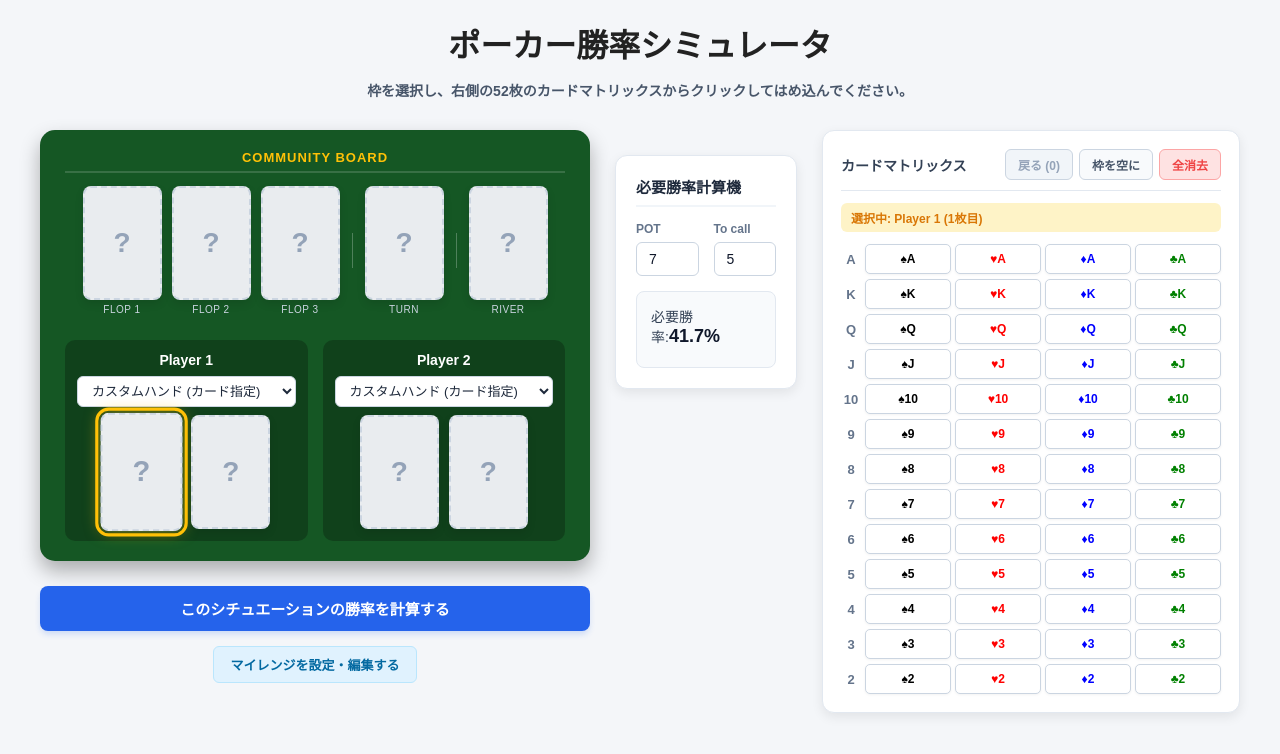
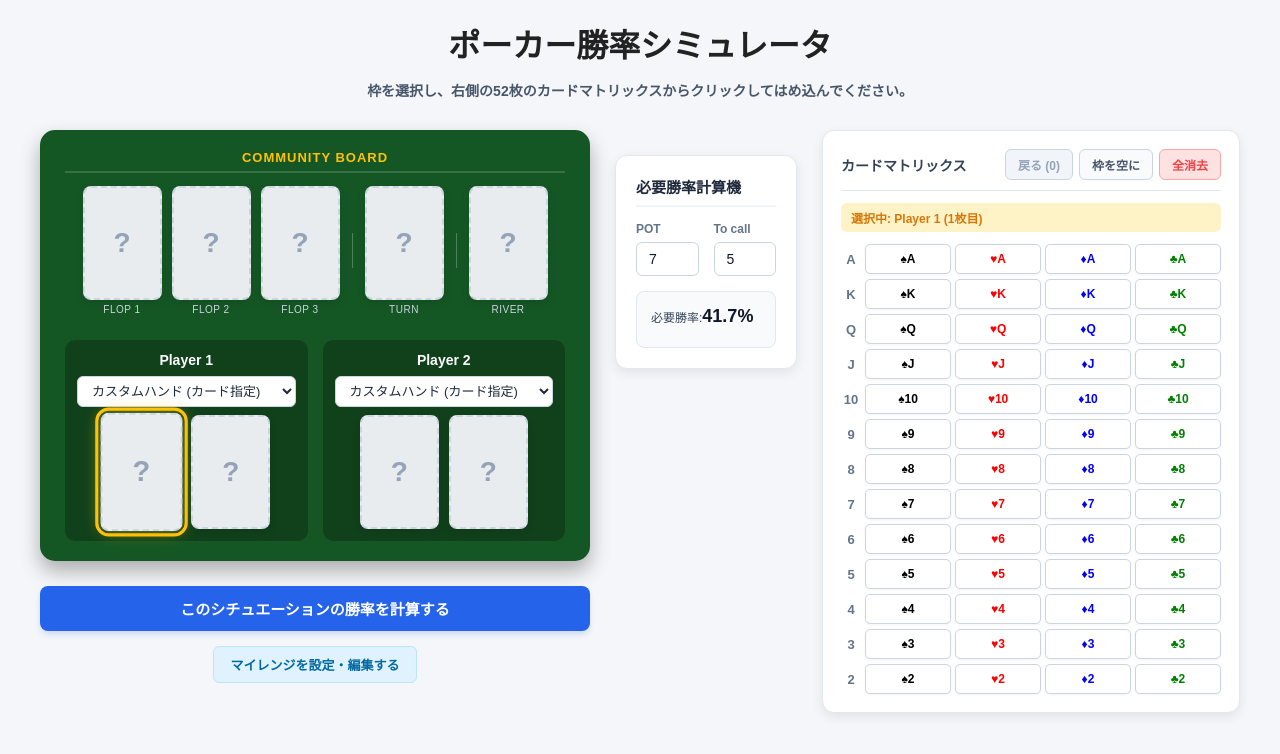
Before and after one commit to ZLSAGA/poker-tool-cabin, a React (Vite) app: page / in a window 1280 px wide. Shown: the top 754 px of the page. Built offline with nearby package versions, Linux system fonts and the light colour scheme.

Commit message:
一旦公開

```diff
--- a/src/App.jsx
+++ b/src/App.jsx
@@ -560,7 +560,7 @@ export default function App() {
 
           {pot > 0 && call > 0 && (
             <div style={{ backgroundColor: "#f8fafc", padding: "14px", borderRadius: "8px", border: "1px solid #e2e8f0" }}>
-              <p style={{ margin: "0 0 6px 0", fontSize: "14px", color: "#334155" }}>
+              <p style={{ margin: "0 0 6px 0", fontSize: "12px", color: "#334155" }}>
                 必要勝率:<strong style={{ fontSize: "18px", color: "#0f172a" }}>{requiredEquity.toFixed(1)}%</strong>
               </p>
               {/* シミュレータ結果（勝率）との自動連動判定 */}
```
